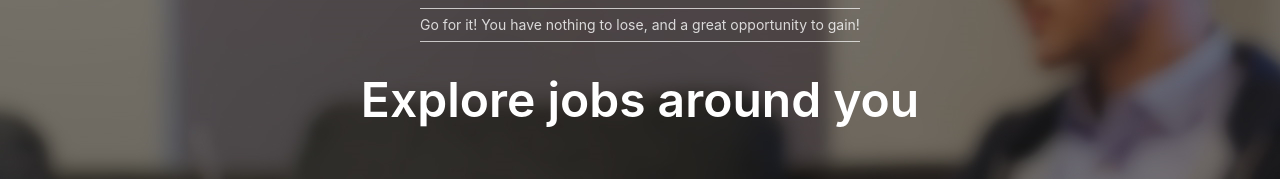
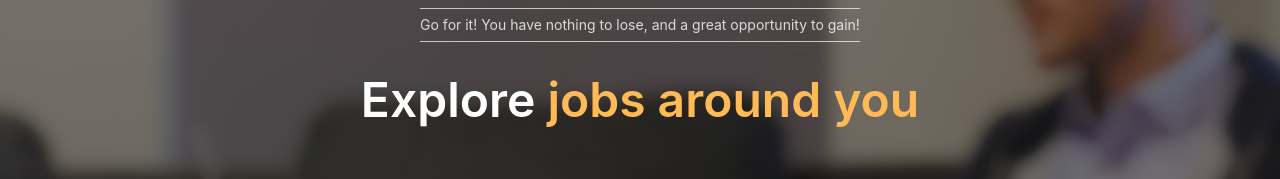
Before and after one commit to tauhidulislam100/stemuli-jobs, a Next.js app: page / in a window 1280 px wide. Shown: the part 330-509 px from the top of the page. Built offline with nearby package versions, Linux system fonts and the light colour scheme; no server answers.

Commit message:
Fixed hero text color

```diff
--- a/pages/index.tsx
+++ b/pages/index.tsx
@@ -25,7 +25,7 @@ export default function Home() {
               Go for it! You have nothing to lose, and a great opportunity to gain!
             </p>
             <h1 className="text-4xl md:text-5xl font-semibold leading-[50px] text-[#fff] mt-5">
-              Explore <span className="text-warning block md:inline">jobs around you</span>
+              Explore <span className="text-primary block md:inline">jobs around you</span>
             </h1>
             {/* <Button size='large' type='primary' className='mt-5 w-60 h-16 uppercase text-lg font-semibold'>
               Find your job
```
